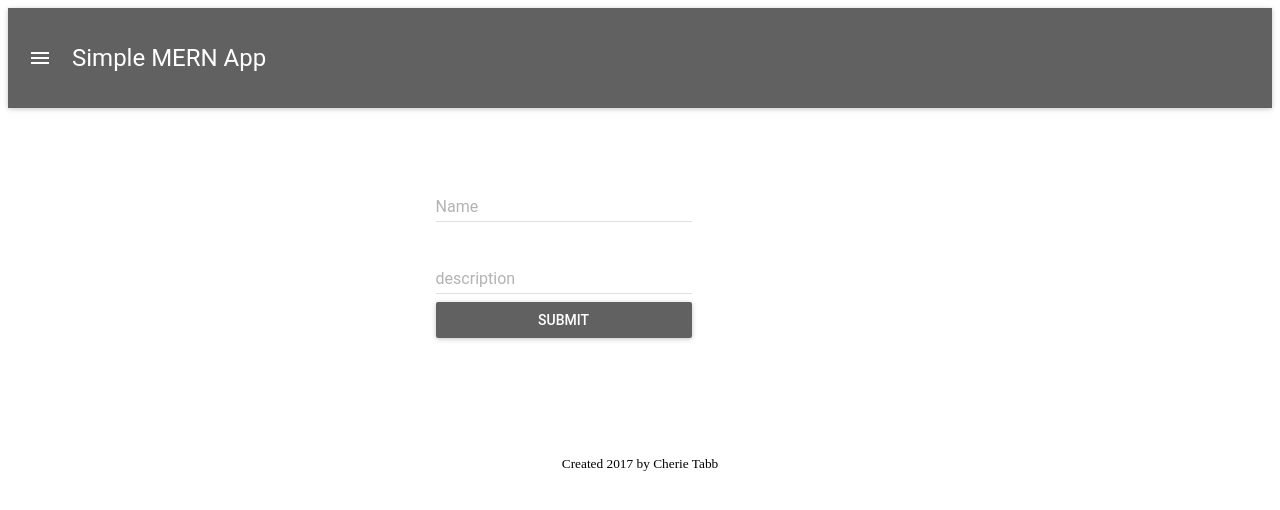
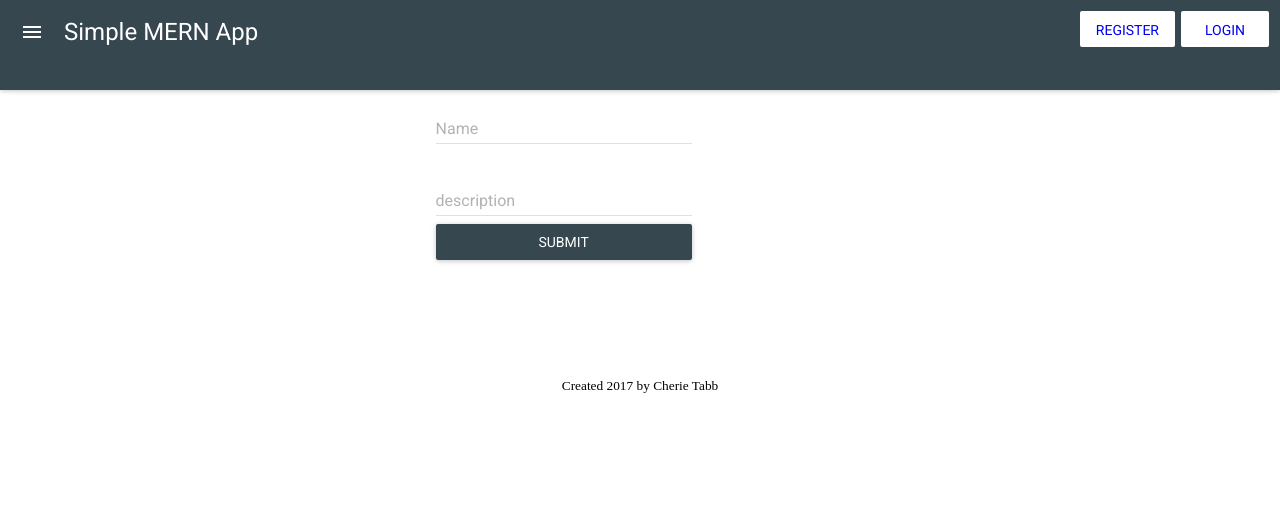
Before and after one commit to Cherietabb/simple-MERN-app, a React (Create React App) app in the folder client/: page /add_profile in a window 1280 px wide. Shown: the top 510 px of the page. Built offline with nearby package versions, Linux system fonts and the light colour scheme; a web font is replaced by a local one; what react-tap-event-plugin would draw is missing.

Commit message:
added google font, updated app & index files, updated styles for profiles component

```diff
--- a/client/public/index.html
+++ b/client/public/index.html
@@ -10,6 +10,7 @@
     -->
     <link rel="manifest" href="%PUBLIC_URL%/manifest.json">
     <link rel="shortcut icon" href="%PUBLIC_URL%/favicon.ico">
+    <link href="https://fonts.googleapis.com/css?family=Roboto|400" rel="stylesheet">
     <!--
       Notice the use of %PUBLIC_URL% in the tags above.
       It will be replaced with the URL of the `public` folder during the build.
--- a/client/src/App.css
+++ b/client/src/App.css
@@ -1,6 +1,5 @@
-@import url('https://fonts.googleapis.com/css?family=Raleway|Lato:400');
-
-
 .App {
+  font-family: 'Roboto', serif;
+  font-weight: 400;
   text-align: center;
 }
--- a/client/src/App.js
+++ b/client/src/App.js
@@ -1,58 +1,29 @@
 import React, {Component} from 'react';
-import {BrowserRouter, Route, Switch, Link} from 'react-router-dom';
+import {BrowserRouter, Route, Switch} from 'react-router-dom';
 import MuiThemeProvider from 'material-ui/styles/MuiThemeProvider';
 import getMuiTheme from 'material-ui/styles/getMuiTheme';
-import AppBar from 'material-ui/AppBar';
-import Drawer from 'material-ui/Drawer';
-import MenuItem from 'material-ui/MenuItem';
-import {grey700, pink300} from 'material-ui/styles/colors';
+import {blueGrey800, pink300} from 'material-ui/styles/colors';
 import injectTapEventPlugin from 'react-tap-event-plugin';
 import BottomNavigation from './components/BottomNavigation';
 import Profiles from './components/Profiles';
 import AddProfile from './components/add_profile';
+import SideDrawer from './components/SideDrawer';
+import Register from './Register';
 import './App.css';
 injectTapEventPlugin();
 
 class App extends Component {
-	constructor(props) {
-		super(props);
-
-		this.state = {
-			open: false
-		}
-	}
-
-	handleToggle = () => {
-		this.setState({
-			open: !this.state.open
-		})
-	};
 
 	render() {
 		return (
-			<MuiThemeProvider muiTheme={muiTheme}>
+			<MuiThemeProvider muiTheme={muiTheme} className="App">
 				<BrowserRouter>
 					<div>
-						<AppBar
-							onLeftIconButtonClick={this.handleToggle}
-							title="Simple MERN App"
-						/>
-						<Drawer
-							docked={false}
-							width={200}
-							open={this.state.open}
-							onRequestChange={(open) => this.setState({open})}>
-
-							<AppBar title="Menu"/>
-							<MenuItem><Link to="/add_profile">Add Profile</Link></MenuItem>
-							<MenuItem>Coming Soon!</MenuItem>
-
-						</Drawer>
+						<SideDrawer />
 						<Switch>
-							<div>
 								<Route exact path="/" component={Profiles}/>
-								<Route path="/add_profile" component={AddProfile}/>
-							</div>
+								<Route path="/add_profile" component={AddProfile} />
+								<Route path="/register" component={Register} />
 						</Switch>
 						<BottomNavigation />
 					</div>
@@ -62,31 +33,13 @@ class App extends Component {
 	}
 }
 
-/*
- const AppBarIcon = () => (
- <AppBar
- title="Simple MERN App"
- showMenuIconButton={true}
- />
- );
- */
-
 const muiTheme = getMuiTheme({
 	palette: {
-		primary1Color: grey700,
+		primary1Color: blueGrey800,
 		accent1Color: pink300
 	},
 	title: {
 		fontSize: 30
-	},
-	appBar: {
-		top: 0,
-		height: 100
-	},
-
-	iconStyleLeft: false
-
-});
-
+	}});
 
 export default App;
--- a/client/src/components/Profiles.js
+++ b/client/src/components/Profiles.js
@@ -5,14 +5,22 @@ import axios from 'axios';
 
 const styles = {
 	root: {
+		marginTop: '30px',
+		paddingTop: '10px',
 		display: 'flex',
 		flexWrap: 'wrap',
-		justifyContent: 'space-around',
+		justifyContent: 'center',
 	},
 	gridList: {
+		marginTop: '30px',
+		paddingTop: '20px',
+		display: 'flex',
+		flexDirection: 'row',
+		position: 'static',
 		width: 500,
 		height: 450,
 		overflowY: 'auto',
+		justifyContent: 'space-around'
 	},
 };
 
--- a/client/src/components/SideDrawer.js
+++ b/client/src/components/SideDrawer.js
@@ -1,38 +1,93 @@
 import React, { Component } from 'react'
+
+// import Material-UI classes
 import Drawer from 'material-ui/Drawer'
 import List from 'material-ui/List'
 import Subheader from 'material-ui/Subheader'
+import AppBar from 'material-ui/AppBar';
+import MenuItem from 'material-ui/MenuItem';
+import FlatButton from 'material-ui/FlatButton';
+import {grey900} from 'material-ui/styles/colors';
 
 class SideDrawer extends Component {
 	constructor(props) {
 		super(props);
 		this.state = {
-			drawerOpen: true
+			open: false
 		};
-
-		this.switchDrawer = this.switchDrawer.bind(this);
 	}
 
-	switchDrawer() {
+	handleToggle = () => {
 		this.setState({
-			drawerOpen: !this.state.drawerOpen
+			open: !this.state.open
 		})
-	}
+	};
+
 
 	render() {
+		const rightButtons = (
+			<div>
+				<FlatButton
+					label="register"
+					style={buttonStyle}
+				  href='/users/register'
+				/>
+				<FlatButton
+					label="login"
+					style={buttonStyle}
+				  href='/users/login'
+				/>
+			</div>
+		);
+
 		return (
-			<Drawer
-				docked={true}
-				open={this.props.drawerOpen}
-				onRequestChange={this.props.switchDrawer}
-			>
-				<List>
-					<Subheader>The MENU</Subheader>
-				</List>
+			<div>
+				<AppBar
+					style={contentStyles.appBar}
+					onLeftIconButtonClick={this.handleToggle}
+					title="Simple MERN App"
+					iconElementRight={rightButtons}
+				/>
 
+				<Drawer
+					docked={false}
+					width={200}
+					open={this.state.open}
+					containerStyle={{height: 'calc(100% - 90px)', top: 90}}
+					onRequestChange={(open) => this.setState({open})}>
+
+					<List>
+						<Subheader>The MENU</Subheader>
+					</List>
+					<MenuItem
+						primaryText="Add Profile"
+					  value="./add_profile"
+					  href="/add_profile"
+					/>
 			</Drawer>
+			</div>
 		);
 	}
 }
 
+const buttonStyle = {
+	backgroundColor: '#ffffff',
+	color: 'grey900',
+	margin: '3px',
+	onKeyboardFocus: {
+		backgroundColor: '#ffffff',
+		color: '#000000',
+	}
+};
+
+const contentStyles = {
+	appBar: {
+		position: 'fixed',
+		left: 0,
+		top: 0,
+		height: 90
+	},
+	iconStyleLeft: false
+};
+
 export default SideDrawer;
--- a/client/src/components/add_profile.js
+++ b/client/src/components/add_profile.js
@@ -2,8 +2,10 @@ import React, {Component} from 'react';
 import axios from 'axios';
 import TextField from 'material-ui/TextField';
 import RaisedButton from 'material-ui/RaisedButton';
+import {red400} from 'material-ui/styles/colors';
 
 const contentStyle = {
+	marginTop: '30px',
 	display: 'flex',
 	width: '80%',
 	padding: '50px',
@@ -13,6 +15,9 @@ const contentStyle = {
 const textFieldStyle = {
 	display: 'flex',
 	flexDirection: 'column',
+	errorStyle: {
+		color: red400
+	},
 };
 
 
@@ -35,11 +40,11 @@ class AddProfile extends Component {
 	validate = () => {
 		let isError = false;
 		const errors = {
-			name: ''
+			nameError: ''
 		};
 		if (!this.state.name) {
 			isError = true;
-			errors.name = "Name is required"
+			errors.nameError = "Name is required"
 		}
 		this.setState({
 			...this.state,
@@ -47,30 +52,26 @@ class AddProfile extends Component {
 		});
 
 		return isError;
-	}
-	;
+	};
 
 	handleSubmit = (e) => {
 		e.preventDefault();
 		const err = this.validate();
 		const {name, description} = this.state;
-		console.log(this.state);
 		if (!err) {
 			axios.post('http://localhost:4000/profiles/add_profile',
 				{name, description})
-				.then(function (response) {
+				.then((response) => {
 					this.setState({
+						serverMessage: response,
 						name: '',
 						description: ''
-					});
-					console.log('response:' + response);
+					})
 				})
 				.catch((error) => {
-					console.log(error)
-				});
+				console.log(error)
+			});
 		}
-
-
 	};
 
 	render() {
@@ -101,7 +102,6 @@ class AddProfile extends Component {
 						onClick={this.handleSubmit}
 					>
 					</RaisedButton>
-
 				</form>
 			</div>
 		)
--- a/client/src/index.js
+++ b/client/src/index.js
@@ -1,7 +1,7 @@
 import React from 'react';
-import {render} from 'react-dom';
+import ReactDOM from 'react-dom';
 import App from './App';
 import registerServiceWorker from './registerServiceWorker';
 
-render(<App />, document.getElementById('root'));
+ReactDOM.render(<App />, document.getElementById('root'));
 registerServiceWorker();
```
